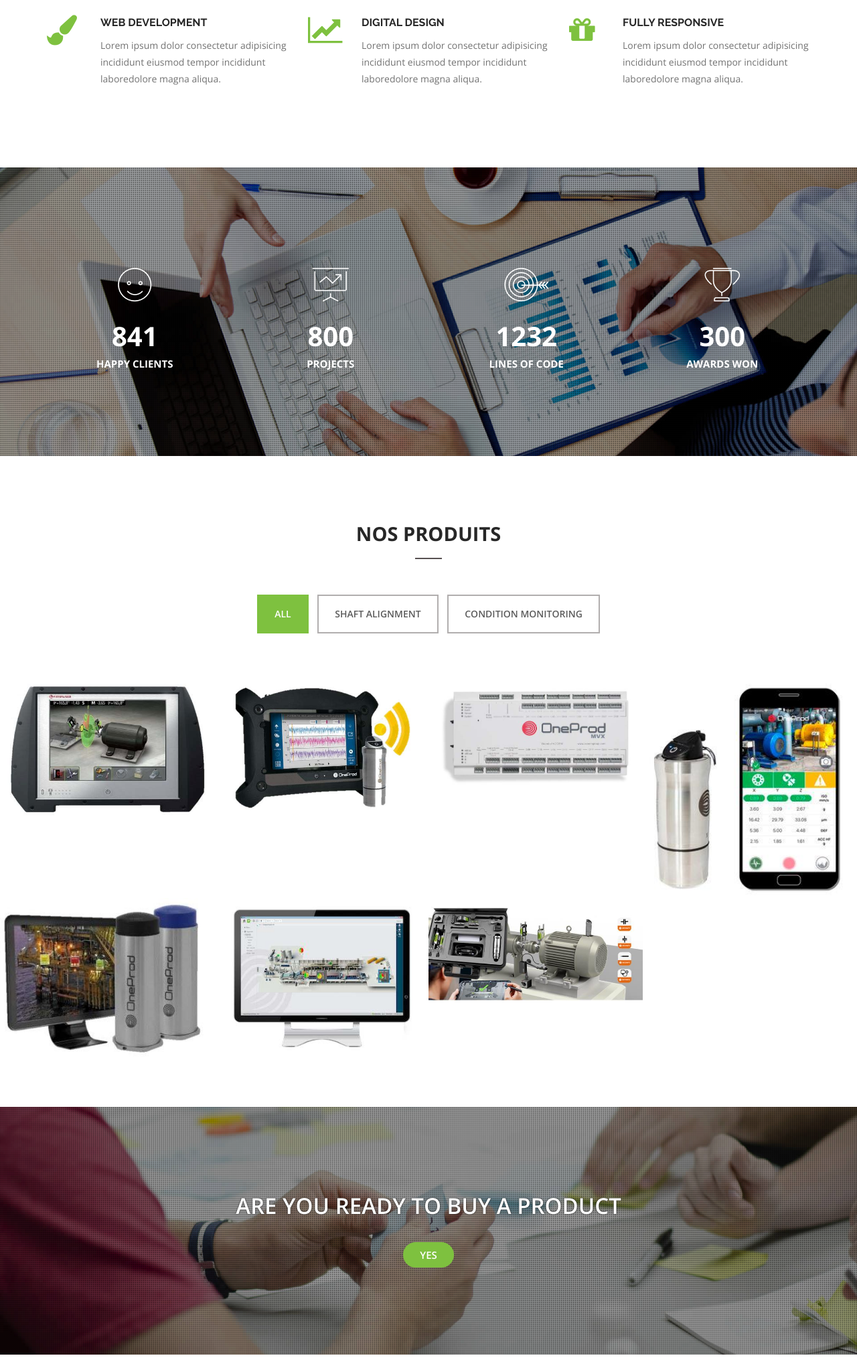
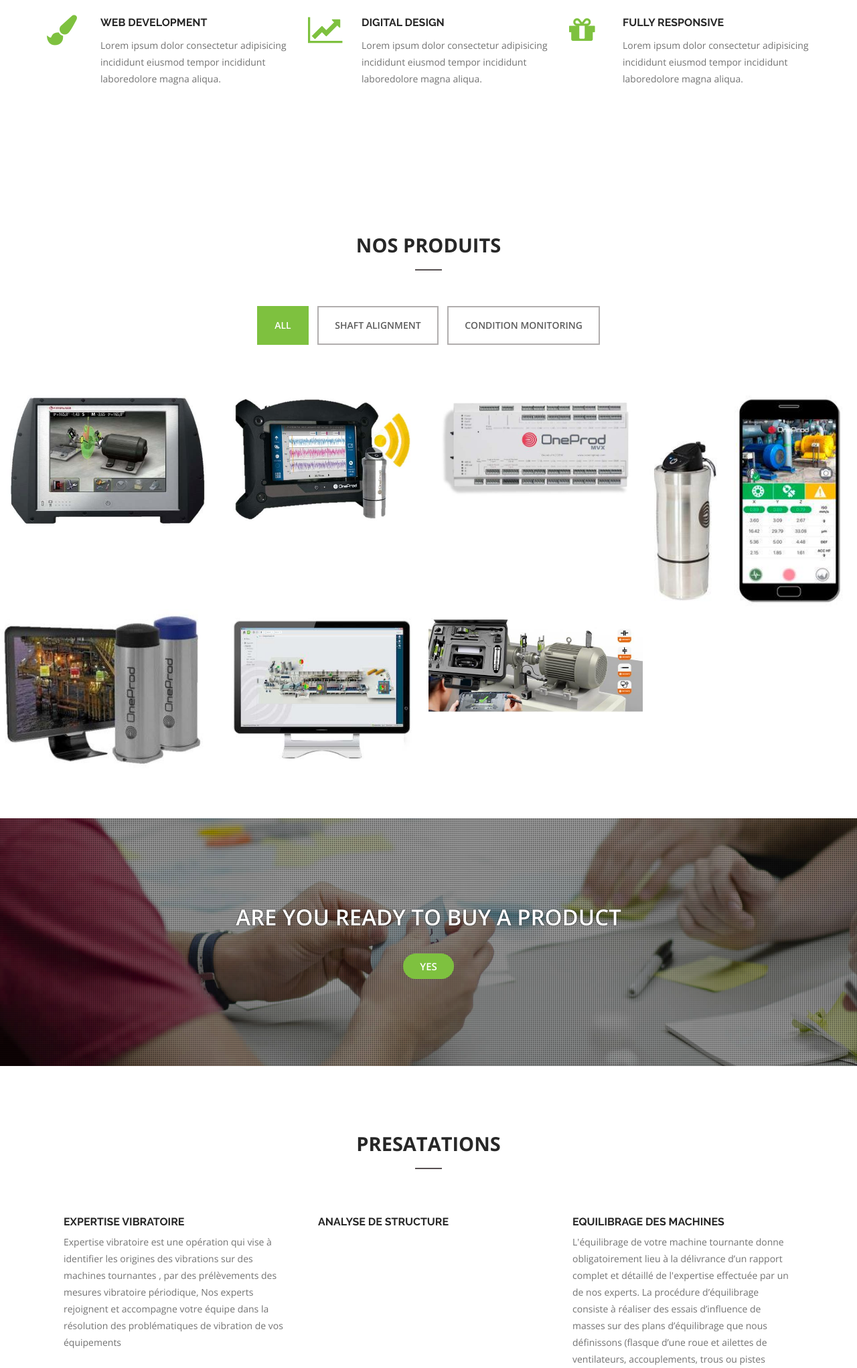
Before and after one commit to Khalil200a/pac, a Django app: page / in a window 1280 px wide. Shown: the part 1034-3077 px from the top of the page at 67% size. Run offline with Django 3.2, Linux system fonts and the light colour scheme; some libraries are stand-ins or nearby versions.

Commit message:
Mise a jour

```diff
--- a/templates/index.html
+++ b/templates/index.html
@@ -350,50 +350,6 @@
        </div> <!-- /.container-->
   </section>
   <!--End Features-->
-
-
-  <!-- Start Facts-->
-  <section id="facts" class="section parallax">
-    <div class="overlay"></div>
-       <div class="container">
-           <div class="row">
-
-                <!-- Start Item-->
-                <div class="col-md-3 col-sm-6 facts-box margin-bottom-30">
-                    <span><i class="icon-happy"></i></span>
-                    <h3>841</h3>
-                    <span>Happy Clients</span>
-                </div>
-                <!-- End Item-->
-
-                 <!-- Start Item-->
-                <div class="col-md-3 col-sm-6 facts-box margin-bottom-30">
-                 <span><i class="icon-presentation"></i></span>
-                    <h3>800</h3>
-                    <span>Projects</span>
-                </div>
-                <!-- End Item-->
-
-                 <!-- Start Item-->
-                <div class="col-md-3 col-sm-6 facts-box margin-bottom-30">
-                 <span><i class="icon-target"></i></span>
-                    <h3>1232</h3>
-                    <span>Lines of Code</span>
-                </div>
-                <!-- End Item-->
-
-                 <!-- Start Item-->
-                <div class="col-md-3 col-sm-6 facts-box margin-bottom-30">
-                 <span><i class="icon-trophy"></i></span>
-                    <h3>300</h3>
-                    <span>Awards Won</span>
-                </div>
-                <!-- End Item-->
-
-             </div> <!-- /.row -->
-       </div> <!-- /.container -->
-  </section>
-  <!--End Facts-->
 
    <!--Start portfolio-->
    <section id="produit" class="section">
```
